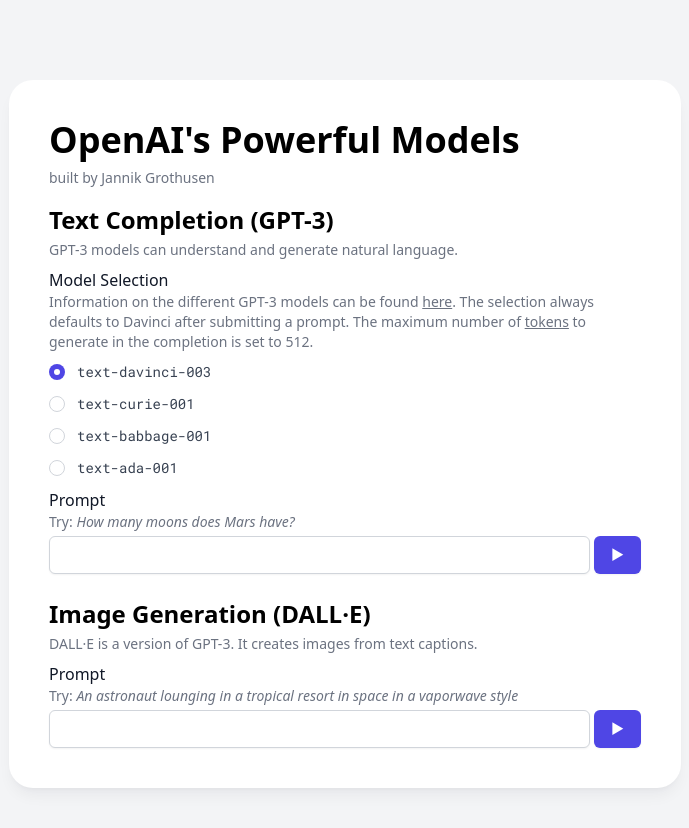
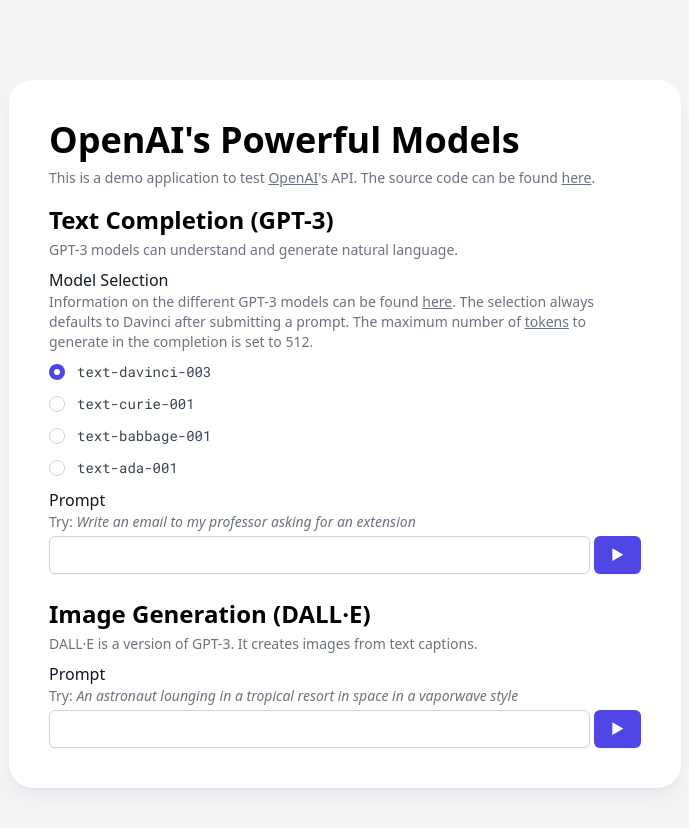
Before and after one commit to J4nn1K/openai-demo-app, a Flask app: page / in a window 1280 px wide. Shown: the top 828 px of the page, without its empty margins (295-984 px from the left). Run offline with Flask 2, Linux system fonts and the light colour scheme; style sheets or scripts are compiled from the project's sources; some libraries are stand-ins or nearby versions; some web fonts are replaced.

Commit message:
Update description text

```diff
--- a/templates/index.html
+++ b/templates/index.html
@@ -12,7 +12,10 @@
   <div class="py-20">
     <div class="rounded-3xl p-4 sm:p-10 mx-2 sm:mx-10  max-w-2xl shadow-lg shadow-gray-900/5 bg-white">
       <h1 class="text-3xl sm:text-4xl font-bold">OpenAI's Powerful Models</h1>
-      <p class="text-sm text-gray-500 mt-2">built by Jannik Grothusen</p>
+      <p class="text-sm text-gray-500 mt-2">This is a demo application to test <a class="underline hover:text-gray-800"
+          href="https://openai.com/" target="_blank">OpenAI</a>'s API. The source code can be
+        found <a class="underline hover:text-gray-800" href="https://github.com/J4nn1K/openai-demo-app"
+          target="_blank">here</a>.</p>
 
       <h1 class="mt-4 text-2xl font-bold">Text Completion (GPT-3)</h1>
       <p class="mt-1 text-sm text-gray-500">GPT-3 models can understand and generate natural language.</p>
@@ -21,8 +24,8 @@
         <p class="contents text-base font-medium text-gray-900">Model Selection</p>
         <p class="text-sm text-gray-500">Information on the different GPT-3 models can be found <a
             class="underline hover:text-gray-800" href="https://beta.openai.com/docs/models/gpt-3"
-            target="_blank">here</a>. The selection always defaults to Davinci after submitting a prompt. The maximum number of <a
-            class="underline hover:text-gray-800" href="https://beta.openai.com/tokenizer"
+            target="_blank">here</a>. The selection always defaults to Davinci after submitting a prompt. The maximum
+          number of <a class="underline hover:text-gray-800" href="https://beta.openai.com/tokenizer"
             target="_blank">tokens</a> to generate in the completion is set to 512.</p>
 
         <div class="my-2 space-y-2">
@@ -47,14 +50,14 @@
           </div>
           <div class="flex items-center">
             <input class="h-4 w-4 border-gray-300 text-indigo-600 focus:ring-indigo-500" type="radio" id="text-ada-001"
-              name="completion_model" value="text-ada-001" >
+              name="completion_model" value="text-ada-001">
             <label class="ml-3 block text-sm font-mono font-medium text-gray-700"
               for="text-ada-001">text-ada-001</label><br>
           </div>
         </div>
 
         <p class="contents text-base font-medium text-gray-900">Prompt</p>
-        <p class="text-sm text-gray-500">Try: <span class="italic">How many moons does Mars have?</span></p>
+        <p class="text-sm text-gray-500">Try: <span class="italic">Write an email to my professor asking for an extension</span></p>
 
         <div class="flex flex-row pt-1">
           <!-- <label class="block text-sm font-medium text-gray-700" for="completion_prompt">Prompt</label> -->
@@ -79,7 +82,8 @@
       {% endif %}
 
       {% if completion_response %}
-        <div class="p-4 text-sm text-green-700 bg-green-100 rounded-md dark:bg-green-200 dark:text-green-800" role="alert">
+      <div class="p-4 text-sm text-green-700 bg-green-100 rounded-md dark:bg-green-200 dark:text-green-800"
+        role="alert">
         {{ completion_response }}
       </div>
       {% endif%}
@@ -91,7 +95,8 @@
       <form class="mt-2" method="post" id="image-form">
 
         <p class="contents text-base font-medium text-gray-900">Prompt</p>
-        <p class="text-sm text-gray-500">Try: <span class="italic">An astronaut lounging in a tropical resort in space in a vaporwave style</span></p>
+        <p class="text-sm text-gray-500">Try: <span class="italic">An astronaut lounging in a tropical resort in space
+            in a vaporwave style</span></p>
 
         <div class="flex flex-row pt-1">
           <input
```
Lines whose indentation alone changed are shown as unchanged.
